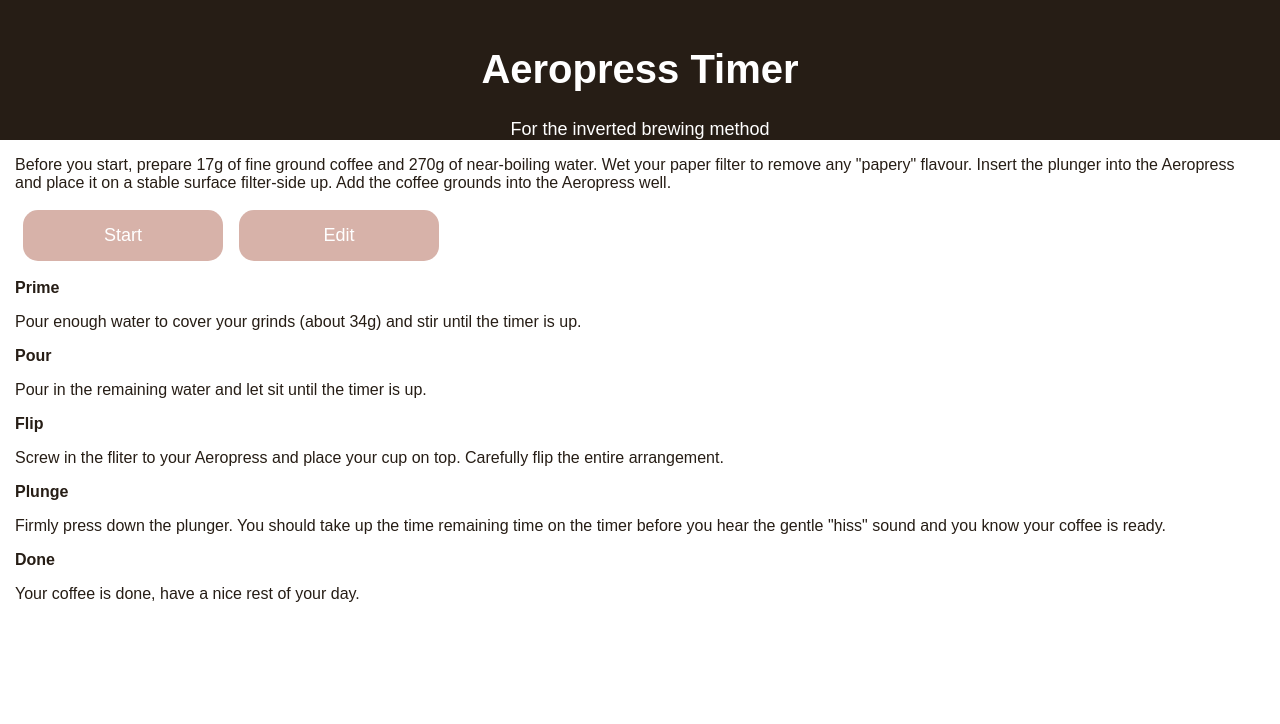
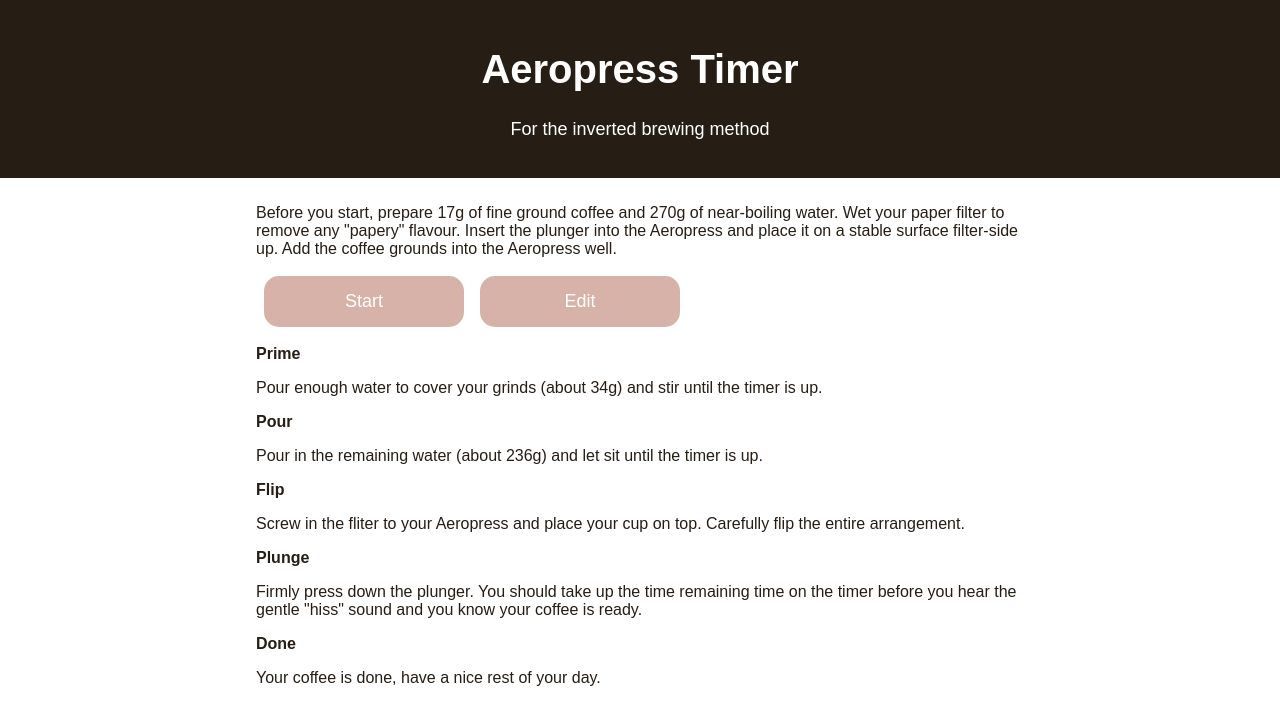
Before and after one commit to JennaBarbara/aeropress-timer, a React (Create React App) app: page / in a window 1280 px wide. Shown: the top 724 px of the page. Built offline with nearby package versions, Linux system fonts and the light colour scheme.

Commit message:
appearance and css changes

```diff
--- a/src/App.css
+++ b/src/App.css
@@ -1,16 +1,13 @@
 
 .App {
   text-align: center;
+  display: block;
 }
 
-.App-logo {
-  animation: App-logo-spin infinite 20s linear;
-  height: 80px;
-}
 
 .App-header {
   background-color: #261D15;
-  height: 100px;
+  height: 20%;
   padding: 20px;
   color: white;
 }
@@ -23,6 +20,8 @@
   font-size: large;
 }
 .App-infotext {
+  display: inline-block;
+  width: 60%;
   text-align: left;
   font-size: medium;
    margin: 10px 15px;
--- a/src/App.js
+++ b/src/App.js
@@ -1,6 +1,11 @@
 import React, { Component } from 'react';
-import logo from './logo.svg';
+
 import './App.css';
+
+
+
+
+
 class Step extends Component {
 
   constructor(props) {
@@ -46,8 +51,7 @@
     </p>
     <button onClick={this.props.Cancel} className="App-button">Cancel</button>
     {(this.state.currenttime>0)? <p className="App-timer">{this.state.currenttime}</p>: null}
-    {(this.state.currenttime==0)? <button onClick={this.props.nextMode} className="App-button">Next</button> : null}
-
+    {(this.state.currenttime===0)? <button onClick={this.props.nextMode} className="App-button">Next</button> : null}
     </div>
   );
 
@@ -102,7 +106,7 @@
 class Edit extends Component {
   render() {
   return(
-    <form onSubmit={this.props.editTime}>
+    <form className="App-infotext" onSubmit={this.props.editTime}>
     <label>{this.props.Content[0][0]} time (in seconds): </label>
     <input type="number" name="0" min="0" value={this.props.newTime[0]} onChange={this.props.handleChange} className="App-input" /><br/>
     <label>{this.props.Content[1][0]} time (in seconds): </label>
@@ -110,7 +114,7 @@
     <label>{this.props.Content[3][0]} time (in seconds): </label>
     <input type="number" name="3" min="0" value={this.props.newTime[3]}  onChange={this.props.handleChange} className="App-input" /><br/><br/>
     <button onClick={this.props.cancelEdit} type="button" className="App-button">Cancel</button>
-    <input type="submit" value="Save" className="App-button"/>
+    <button type="submit" value="Save" className="App-button">Save</button>
 
     </form>
 
@@ -129,7 +133,7 @@
            "Pour enough water to cover your grinds (about 34g) and stir until the timer is up.",
            20],
           ["Pour",
-           "Pour in the remaining water and let sit until the timer is up.",
+           "Pour in the remaining water (about 236g) and let sit until the timer is up.",
            60],
           ["Flip",
            "Screw in the fliter to your Aeropress and place your cup on top. Carefully flip the entire arrangement.", 0
@@ -150,6 +154,7 @@
   this.Cancel = this.Cancel.bind(this);
    this.handleChange = this.handleChange.bind(this);
   }
+
   handleChange(event) {
     console.log("handleChange");
     var changeHandler = Object.assign({}, this.state.newTime);
@@ -181,7 +186,7 @@
      else if(this.state.mode > 0){
        return this.renderPrime( );
      }
-     else if(this.state.mode=="edit"){
+     else if(this.state.mode==="edit"){
        return this.renderEdit();
      }
    }
@@ -208,15 +213,18 @@
     this.setState({ newTime : revertTime, mode : newMode });
   }
 
+  pageHeader() {
+    return(
+      <header className="App-header">
+        <h1 className="App-title">Aeropress Timer</h1>
+        <p className="App-intro">For the inverted brewing method</p>
+      </header> )
+    }
+
    renderInfo( ) {
    return(
      <div className="App">
-       <header className="App-header">
-         <h1 className="App-title">Aeropress Timer</h1>
-         <p className="App-intro">
-          For the inverted brewing method
-         </p>
-       </header>
+       {this.pageHeader()}
        <Info editMode={this.editMode} nextMode={this.nextMode} Content = {this.state.content}></Info>
       </div>
      );
@@ -224,12 +232,7 @@
    renderPrime() {
         return(
           <div className="App">
-            <header className="App-header">
-              <h1 className="App-title">Aeropress Timer</h1>
-              <p className="App-intro">
-               For the inverted brewing method
-              </p>
-            </header>
+            {this.pageHeader()}
             <Step Cancel = {this.Cancel} nextMode={this.nextMode} Mode ={this.state.mode} Content = {this.state.content}></Step>
            </div>
           );
@@ -237,12 +240,7 @@
   renderEdit() {
       return(
       <div className="App">
-        <header className="App-header">
-          <h1 className="App-title">Aeropress Timer</h1>
-          <p className="App-intro">
-          For the inverted brewing method
-          </p>
-        </header>
+        {this.pageHeader()}
         <Edit editTime = {this.editTime} handleChange={this.handleChange} cancelEdit = {this.cancelEdit} newTime = {this.state.newTime} Content = {this.state.content}></Edit>
         </div>
       );
```
Also changed, not shown: src/logo.svg (deleted), 1 other file (tests, documents, lock files or other folders).
